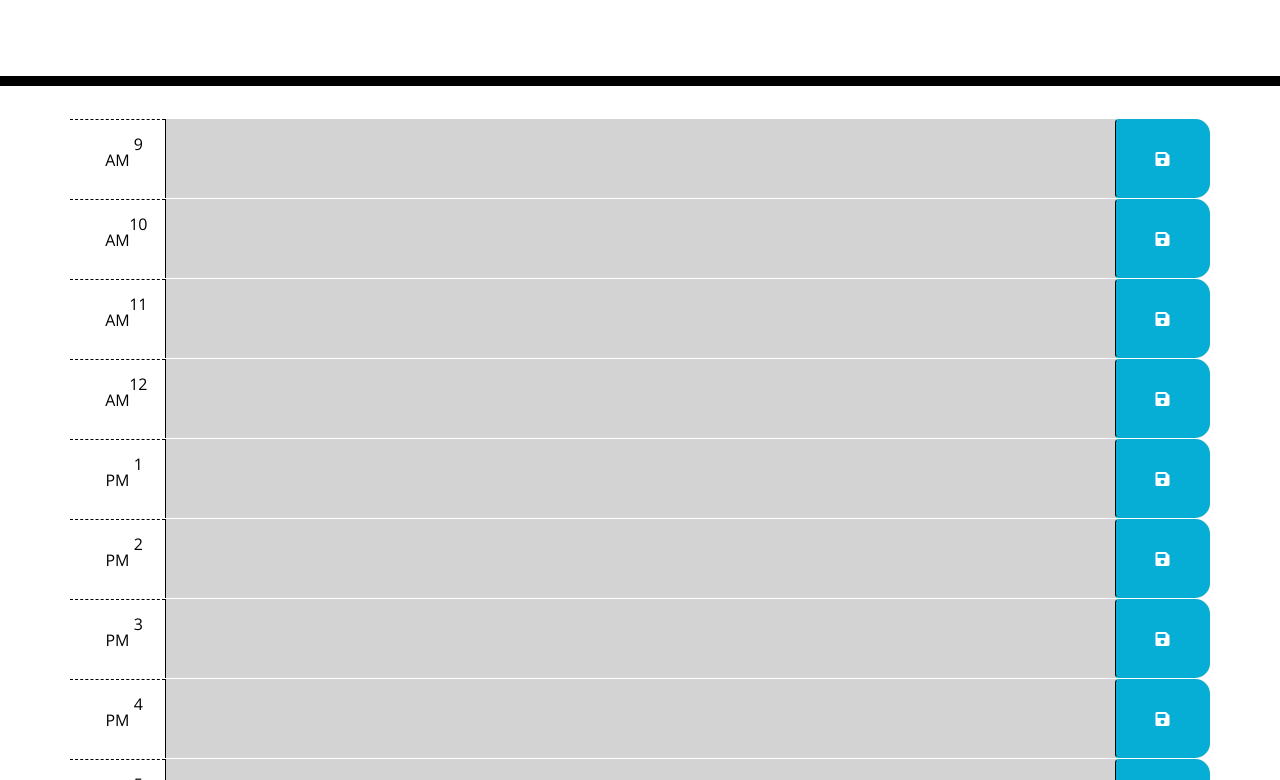
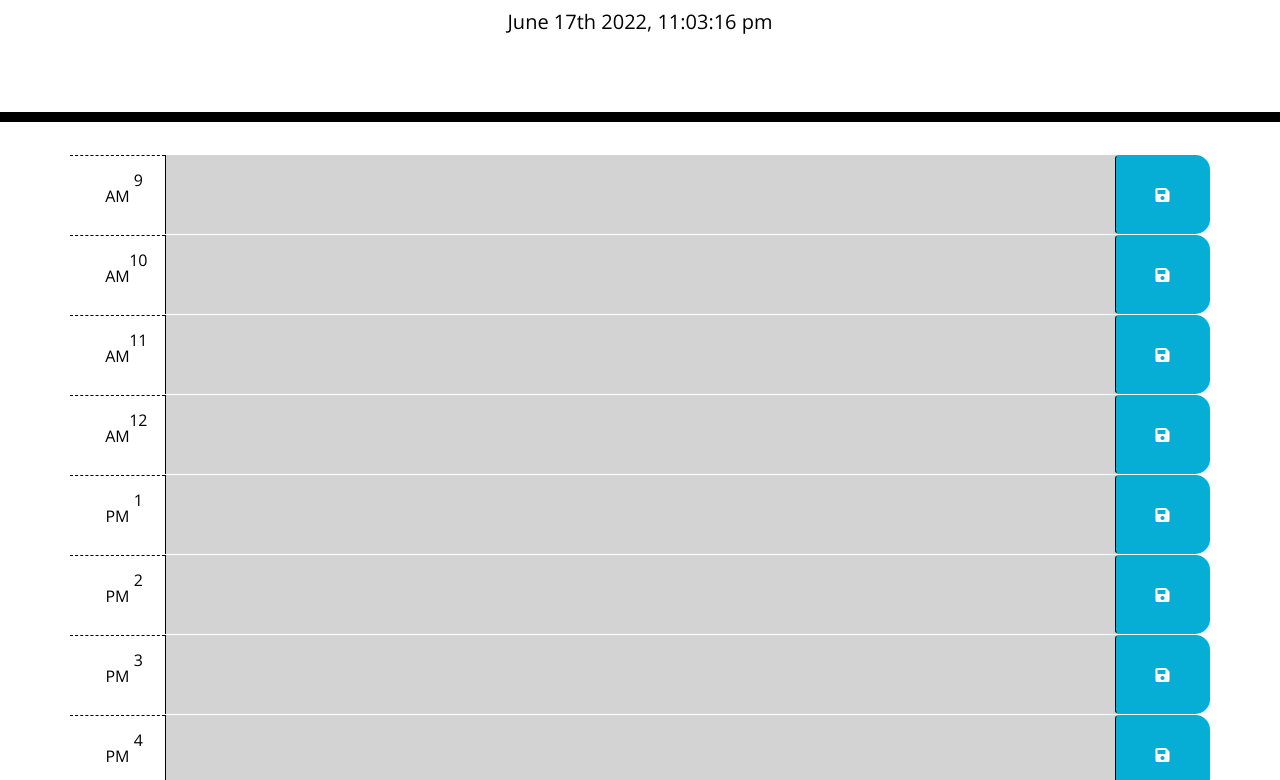
Before and after one commit to KyleAxley/Work-Day-Scheduler, a plain HTML site: page index.html in a window 1280 px wide. Shown: the part 182-962 px from the top of the page. Drawn offline with nearby package versions, Linux system fonts and the light colour scheme.

Commit message:
forgot to add current day display to the top

```diff
--- a/Assets/script.js
+++ b/Assets/script.js
@@ -1,4 +1,5 @@
 $(document).ready(function(){
+    $('#currentDay').text(moment().format("MMMM Do YYYY, h:mm:ss a"));
     $('.saveBtn').on('click',function(){
         //store in localstorage
         var value = $(this).siblings('.description').val()
```
Also changed, not shown: index.html (+0 -1 lines).
